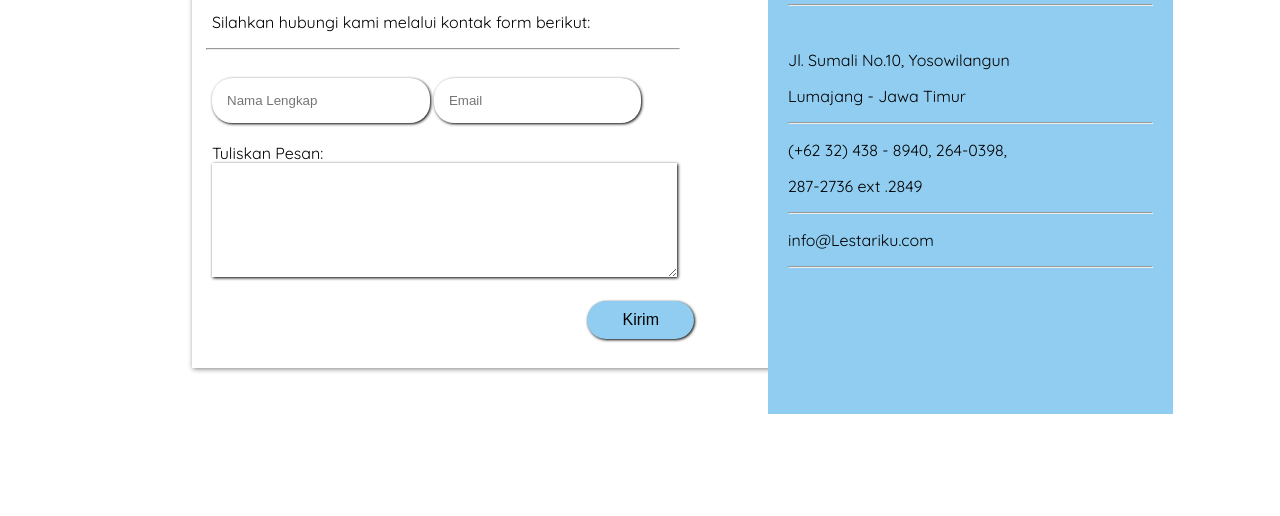
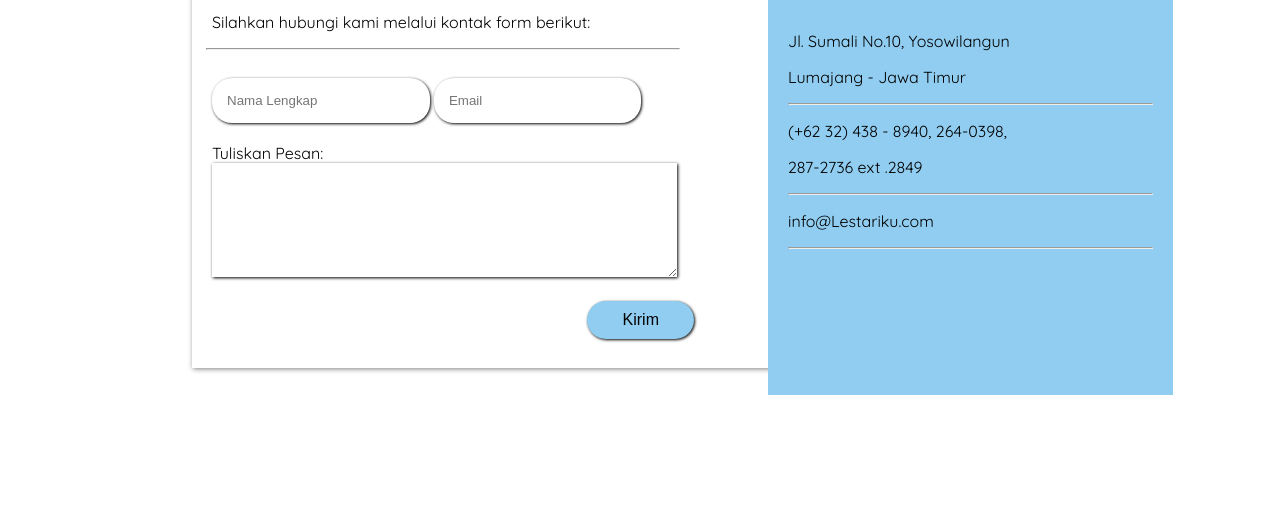
Before and after one commit to nurindahfidiawati/PROJECT-PWEB-LESTARI.IN, a plain HTML site: page kontak.html in a window 1280 px wide. Shown: the part 284-800 px from the top of the page. Drawn offline with Linux system fonts and the light colour scheme.

Commit message:
edit lagi yuhu

```diff
--- a/CSS/kontak.css
+++ b/CSS/kontak.css
@@ -93,7 +93,7 @@ header a:hover{
 .kotakbiru{
     background-color: #90cdf0;
     margin-left: 60%;
-    margin-top: -50.5%;
+    margin-top: -52.5%;
     margin-right: 10%;
     padding: 20px;
     height:460px;
```
